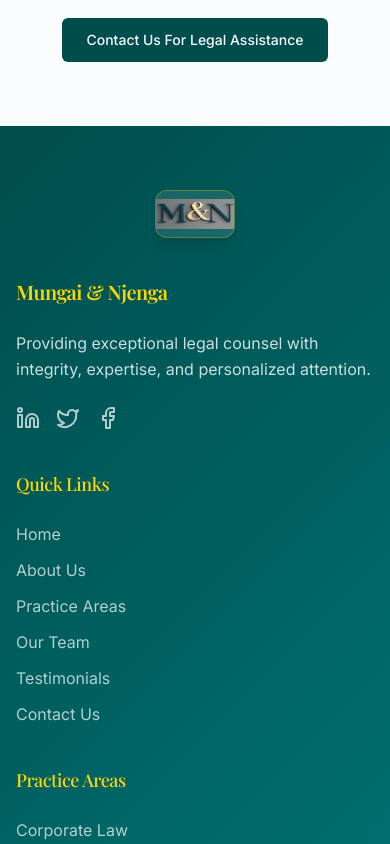
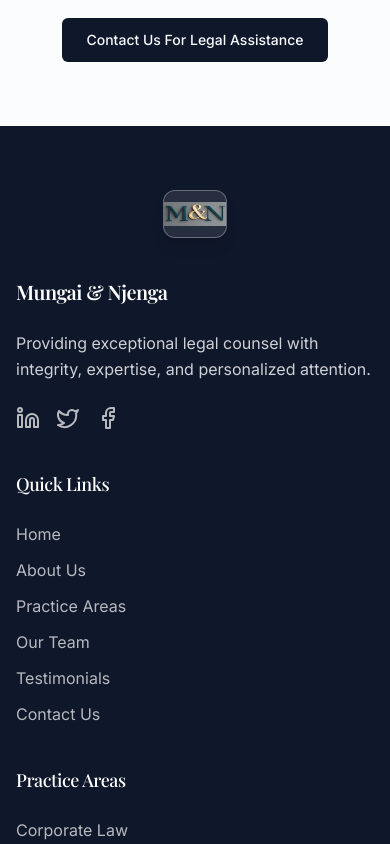
Before and after one commit to Ricwan-hub/mungai-njenga-web-hub, a React (Vite) app: page /services in a window 390 px wide. Shown: the part 6160-7004 px from the top of the page. Built offline with nearby package versions, Linux system fonts and the light colour scheme.

Commit message:
Revert color scheme and logo adjustments
- Reverted the color scheme to the previous version.
- Adjusted logo size and placement.
- Fixed content disappearing issue.

```diff
--- a/src/components/Footer.tsx
+++ b/src/components/Footer.tsx
@@ -1,3 +1,4 @@
+
 import { Link } from "react-router-dom";
 import { Separator } from "@/components/ui/separator";
 
@@ -5,10 +6,10 @@ const Footer = () => {
   const currentYear = new Date().getFullYear();
 
   return (
-    <footer className="teal-gradient text-white pt-16 pb-8">
+    <footer className="bg-primary text-white pt-16 pb-8">
       <div className="container-custom">
         <div className="flex justify-center mb-10">
-          <div className="w-20 h-12 flex items-center justify-center bg-white/10 backdrop-blur-sm rounded-xl border border-secondary/30 shadow-lg">
+          <div className="w-16 h-12 flex items-center justify-center bg-white/10 backdrop-blur-sm rounded-xl border border-white/30 shadow-lg">
             <img
               src="/lovable-uploads/61a7f345-f09a-49ac-92fa-87f2f93aa59c.png"
               alt="Mungai & Njenga"
@@ -20,24 +21,24 @@ const Footer = () => {
         <div className="grid grid-cols-1 md:grid-cols-2 lg:grid-cols-4 gap-10 mb-12">
           {/* Company Info */}
           <div>
-            <h3 className="text-xl font-serif font-semibold mb-6 gold-accent">Mungai & Njenga</h3>
+            <h3 className="text-xl font-serif font-semibold mb-6">Mungai & Njenga</h3>
             <p className="text-white/80 mb-6 leading-relaxed">
               Providing exceptional legal counsel with integrity, expertise, and personalized attention.
             </p>
             <div className="flex space-x-4">
-              <a href="#" className="text-white/70 hover:text-secondary transition-all duration-300 transform hover:scale-110" aria-label="LinkedIn">
+              <a href="#" className="text-white/70 hover:text-white transition-colors duration-300" aria-label="LinkedIn">
                 <svg xmlns="http://www.w3.org/2000/svg" width="24" height="24" viewBox="0 0 24 24" fill="none" stroke="currentColor" strokeWidth="2" strokeLinecap="round" strokeLinejoin="round">
                   <path d="M16 8a6 6 0 0 1 6 6v7h-4v-7a2 2 0 0 0-2-2 2 2 0 0 0-2 2v7h-4v-7a6 6 0 0 1 6-6z"></path>
                   <rect x="2" y="9" width="4" height="12"></rect>
                   <circle cx="4" cy="4" r="2"></circle>
                 </svg>
               </a>
-              <a href="#" className="text-white/70 hover:text-secondary transition-all duration-300 transform hover:scale-110" aria-label="Twitter">
+              <a href="#" className="text-white/70 hover:text-white transition-colors duration-300" aria-label="Twitter">
                 <svg xmlns="http://www.w3.org/2000/svg" width="24" height="24" viewBox="0 0 24 24" fill="none" stroke="currentColor" strokeWidth="2" strokeLinecap="round" strokeLinejoin="round">
                   <path d="M22 4s-.7 2.1-2 3.4c1.6 10-9.4 17.3-18 11.6 2.2.1 4.4-.6 6-2C3 15.5.5 9.6 3 5c2.2 2.6 5.6 4.1 9 4-.9-4.2 4-6.6 7-3.8 1.1 0 3-1.2 3-1.2z"></path>
                 </svg>
               </a>
-              <a href="#" className="text-white/70 hover:text-secondary transition-all duration-300 transform hover:scale-110" aria-label="Facebook">
+              <a href="#" className="text-white/70 hover:text-white transition-colors duration-300" aria-label="Facebook">
                 <svg xmlns="http://www.w3.org/2000/svg" width="24" height="24" viewBox="0 0 24 24" fill="none" stroke="currentColor" strokeWidth="2" strokeLinecap="round" strokeLinejoin="round">
                   <path d="M18 2h-3a5 5 0 0 0-5 5v3H7v4h3v8h4v-8h3l1-4h-4V7a1 1 0 0 1 1-1h3z"></path>
                 </svg>
@@ -47,35 +48,35 @@ const Footer = () => {
 
           {/* Quick Links */}
           <div>
-            <h4 className="text-lg font-medium mb-6 gold-accent">Quick Links</h4>
+            <h4 className="text-lg font-medium mb-6">Quick Links</h4>
             <ul className="space-y-3">
               <li>
-                <Link to="/" className="text-white/70 hover:text-secondary transition-colors">
+                <Link to="/" className="text-white/70 hover:text-white transition-colors">
                   Home
                 </Link>
               </li>
               <li>
-                <Link to="/#about" className="text-white/70 hover:text-secondary transition-colors">
+                <Link to="/#about" className="text-white/70 hover:text-white transition-colors">
                   About Us
                 </Link>
               </li>
               <li>
-                <Link to="/#practice-areas" className="text-white/70 hover:text-secondary transition-colors">
+                <Link to="/#practice-areas" className="text-white/70 hover:text-white transition-colors">
                   Practice Areas
                 </Link>
               </li>
               <li>
-                <Link to="/#team" className="text-white/70 hover:text-secondary transition-colors">
+                <Link to="/#team" className="text-white/70 hover:text-white transition-colors">
                   Our Team
                 </Link>
               </li>
               <li>
-                <Link to="/#testimonials" className="text-white/70 hover:text-secondary transition-colors">
+                <Link to="/#testimonials" className="text-white/70 hover:text-white transition-colors">
                   Testimonials
                 </Link>
               </li>
               <li>
-                <Link to="/#contact" className="text-white/70 hover:text-secondary transition-colors">
+                <Link to="/#contact" className="text-white/70 hover:text-white transition-colors">
                   Contact Us
                 </Link>
               </li>
@@ -84,35 +85,35 @@ const Footer = () => {
 
           {/* Practice Areas */}
           <div>
-            <h4 className="text-lg font-medium mb-6 gold-accent">Practice Areas</h4>
+            <h4 className="text-lg font-medium mb-6">Practice Areas</h4>
             <ul className="space-y-3">
               <li>
-                <a href="#" className="text-white/70 hover:text-secondary transition-colors">
+                <a href="#" className="text-white/70 hover:text-white transition-colors">
                   Corporate Law
                 </a>
               </li>
               <li>
-                <a href="#" className="text-white/70 hover:text-secondary transition-colors">
+                <a href="#" className="text-white/70 hover:text-white transition-colors">
                   Contract Law
                 </a>
               </li>
               <li>
-                <a href="#" className="text-white/70 hover:text-secondary transition-colors">
+                <a href="#" className="text-white/70 hover:text-white transition-colors">
                   Real Estate
                 </a>
               </li>
               <li>
-                <a href="#" className="text-white/70 hover:text-secondary transition-colors">
+                <a href="#" className="text-white/70 hover:text-white transition-colors">
                   Family Law
                 </a>
               </li>
               <li>
-                <a href="#" className="text-white/70 hover:text-secondary transition-colors">
+                <a href="#" className="text-white/70 hover:text-white transition-colors">
                   Litigation
                 </a>
               </li>
               <li>
-                <a href="#" className="text-white/70 hover:text-secondary transition-colors">
+                <a href="#" className="text-white/70 hover:text-white transition-colors">
                   Intellectual Property
                 </a>
               </li>
@@ -121,7 +122,7 @@ const Footer = () => {
 
           {/* Contact */}
           <div>
-            <h4 className="text-lg font-medium mb-6 gold-accent">Contact Us</h4>
+            <h4 className="text-lg font-medium mb-6">Contact Us</h4>
             <address className="not-italic text-white/70 space-y-3">
               <p>
                 12th Floor, Landmark Plaza<br />
@@ -138,13 +139,13 @@ const Footer = () => {
         <div className="flex flex-col md:flex-row justify-between items-center text-white/70 text-sm">
           <p>© {currentYear} Mungai & Njenga Advocates. All rights reserved.</p>
           <div className="flex mt-4 md:mt-0 space-x-6">
-            <a href="#" className="hover:text-secondary transition-colors duration-300">
+            <a href="#" className="hover:text-white transition-colors duration-300">
               Privacy Policy
             </a>
-            <a href="#" className="hover:text-secondary transition-colors duration-300">
+            <a href="#" className="hover:text-white transition-colors duration-300">
               Terms of Service
             </a>
-            <a href="#" className="hover:text-secondary transition-colors duration-300">
+            <a href="#" className="hover:text-white transition-colors duration-300">
               Disclaimer
             </a>
           </div>
--- a/src/index.css
+++ b/src/index.css
@@ -8,19 +8,19 @@
 @layer base {
   :root {
     --background: 0 0% 100%;
-    --foreground: 180 100% 15%;
+    --foreground: 222.2 84% 4.9%;
 
     --card: 0 0% 100%;
-    --card-foreground: 180 100% 15%;
+    --card-foreground: 222.2 84% 4.9%;
 
     --popover: 0 0% 100%;
-    --popover-foreground: 180 100% 15%;
+    --popover-foreground: 222.2 84% 4.9%;
 
-    --primary: 180 100% 15%;
+    --primary: 222.2 47.4% 11.2%;
     --primary-foreground: 210 40% 98%;
 
-    --secondary: 45 100% 50%;
-    --secondary-foreground: 180 100% 15%;
+    --secondary: 210 40% 96.1%;
+    --secondary-foreground: 222.2 47.4% 11.2%;
 
     --muted: 210 40% 96.1%;
     --muted-foreground: 215.4 16.3% 46.9%;
@@ -60,8 +60,8 @@
     --primary: 210 40% 98%;
     --primary-foreground: 222.2 47.4% 11.2%;
 
-    --secondary: 45 100% 50%;
-    --secondary-foreground: 222.2 47.4% 11.2%;
+    --secondary: 217.2 32.6% 17.5%;
+    --secondary-foreground: 210 40% 98%;
 
     --muted: 217.2 32.6% 17.5%;
     --muted-foreground: 215 20.2% 65.1%;
@@ -100,7 +100,7 @@
   }
 
   .glass {
-    @apply bg-primary/70 backdrop-blur-md shadow-sm border border-white/20;
+    @apply bg-white/90 backdrop-blur-md shadow-lg border border-white/20;
   }
 
   .container-custom {
@@ -128,16 +128,4 @@
     -webkit-mask-image: linear-gradient(to top, transparent, black 30%);
     mask-image: linear-gradient(to top, transparent, black 30%);
   }
-
-  .teal-gradient {
-    background: linear-gradient(135deg, #004d4d 0%, #006666 50%, #008080 100%);
-  }
-
-  .gold-accent {
-    color: #FFD700;
-  }
-
-  .gold-bg {
-    background-color: #FFD700;
-  }
 }
```
Also changed, not shown: src/components/Hero.tsx (+16 -20 lines), src/components/Navbar.tsx (+6 -7 lines).
